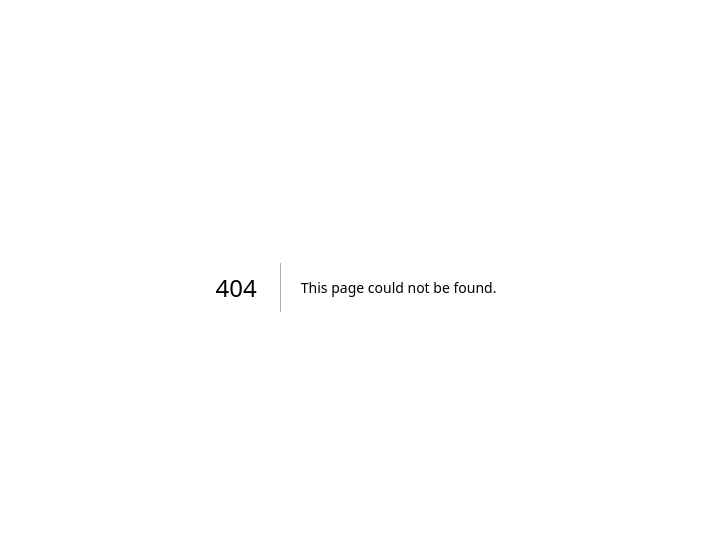
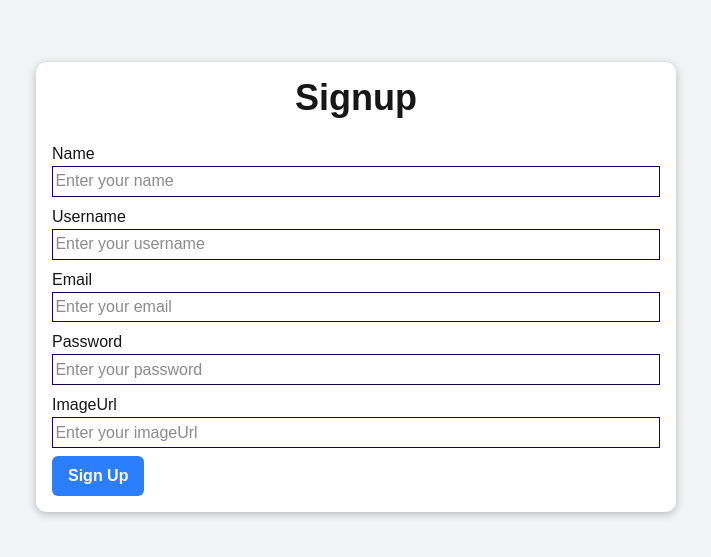
Before and after one commit to jp72764/CSCI4300, a Next.js app in the folder solar_site/: page /Signup in a window 1280 px wide. Before the commit this address had no page. Shown: the part 113-670 px from the top of the page, without its empty margins (284-995 px from the left). Built offline with nearby package versions, Linux system fonts and the light colour scheme.

Commit message:
adding signup page

```diff
--- /dev/null
+++ b/solar_site/src/app/Signup/page.tsx
@@ -0,0 +1,11 @@
+'use client';
+import Signup from "@/app/components/Signup";
+
+export default function SignupPage() {
+  const handleAddUser = (user: any) => {
+    console.log("User registered:", user);
+    // Here you could also call an API to save the user
+  };
+
+  return <Signup onAddUser={handleAddUser} />;
+}
```
